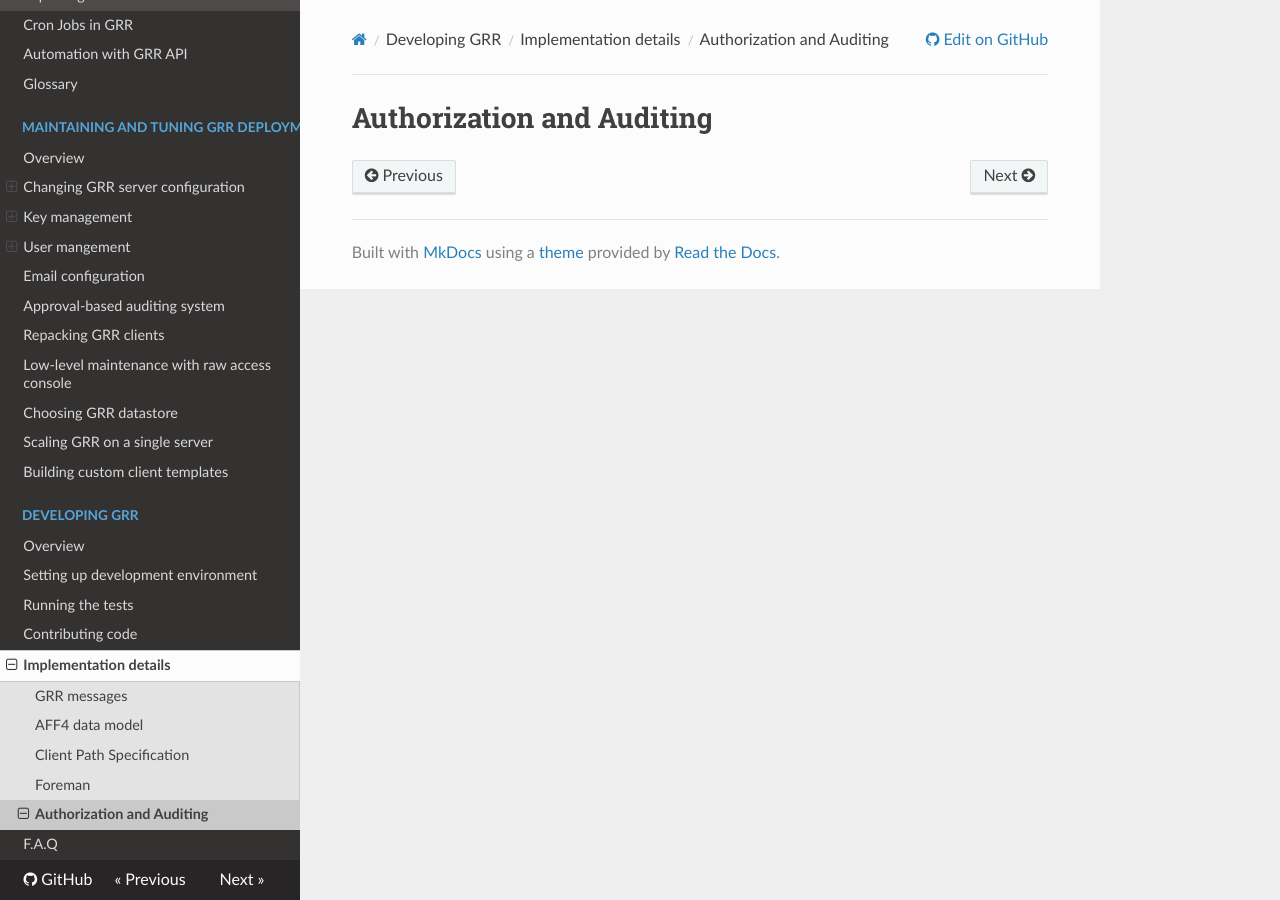
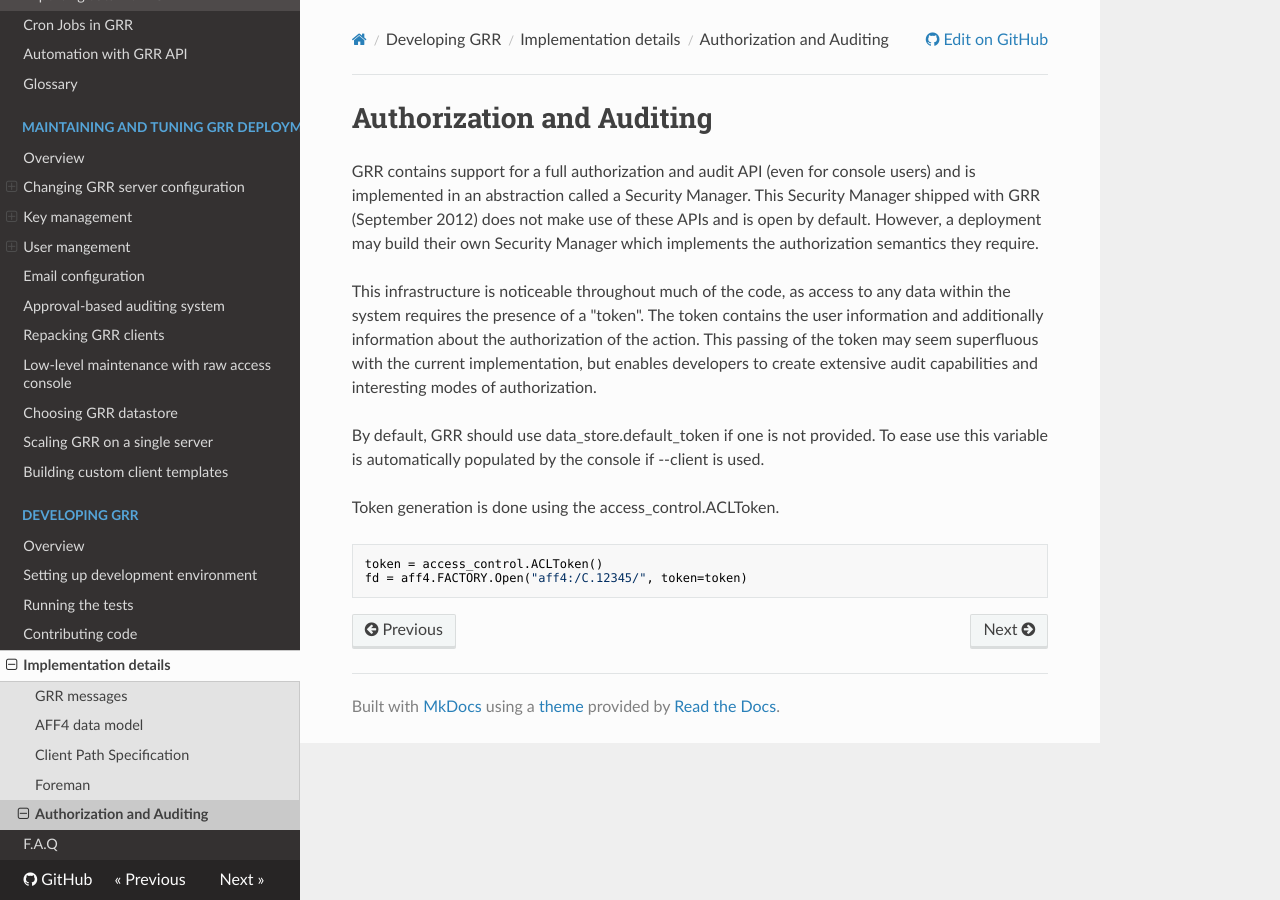
Before and after one commit to google/grr-doc, an MkDocs documentation site: the page built from docs/developing-grr/implementation-details/authorizating-and-auditing.md, in a window 1280 px wide. Built offline with MkDocs 1.6.1, drawn with Linux system fonts in a browser that asks for light colours; nearby versions of some CDN libraries; old or Windows-style settings are respelled for this version of MkDocs.

Commit message:
Initial port of authorization and auditing developer docs.

````diff
--- a/docs/developing-grr/implementation-details/authorizating-and-auditing.md
+++ b/docs/developing-grr/implementation-details/authorizating-and-auditing.md
@@ -1 +1,27 @@
 # Authorization and Auditing
+
+GRR contains support for a full authorization and audit API (even for
+console users) and is implemented in an abstraction called a Security
+Manager. This Security Manager shipped with GRR (September 2012) does
+not make use of these APIs and is open by default. However, a deployment
+may build their own Security Manager which implements the authorization
+semantics they require.
+
+This infrastructure is noticeable throughout much of the code, as access
+to any data within the system requires the presence of a "token". The
+token contains the user information and additionally information about
+the authorization of the action. This passing of the token may seem
+superfluous with the current implementation, but enables developers to
+create extensive audit capabilities and interesting modes of
+authorization.
+
+By default, GRR should use data\_store.default\_token if one is not
+provided. To ease use this variable is automatically populated by the
+console if --client is used.
+
+Token generation is done using the access\_control.ACLToken.
+
+``` python
+token = access_control.ACLToken()
+fd = aff4.FACTORY.Open("aff4:/C.12345/", token=token)
+```
````
